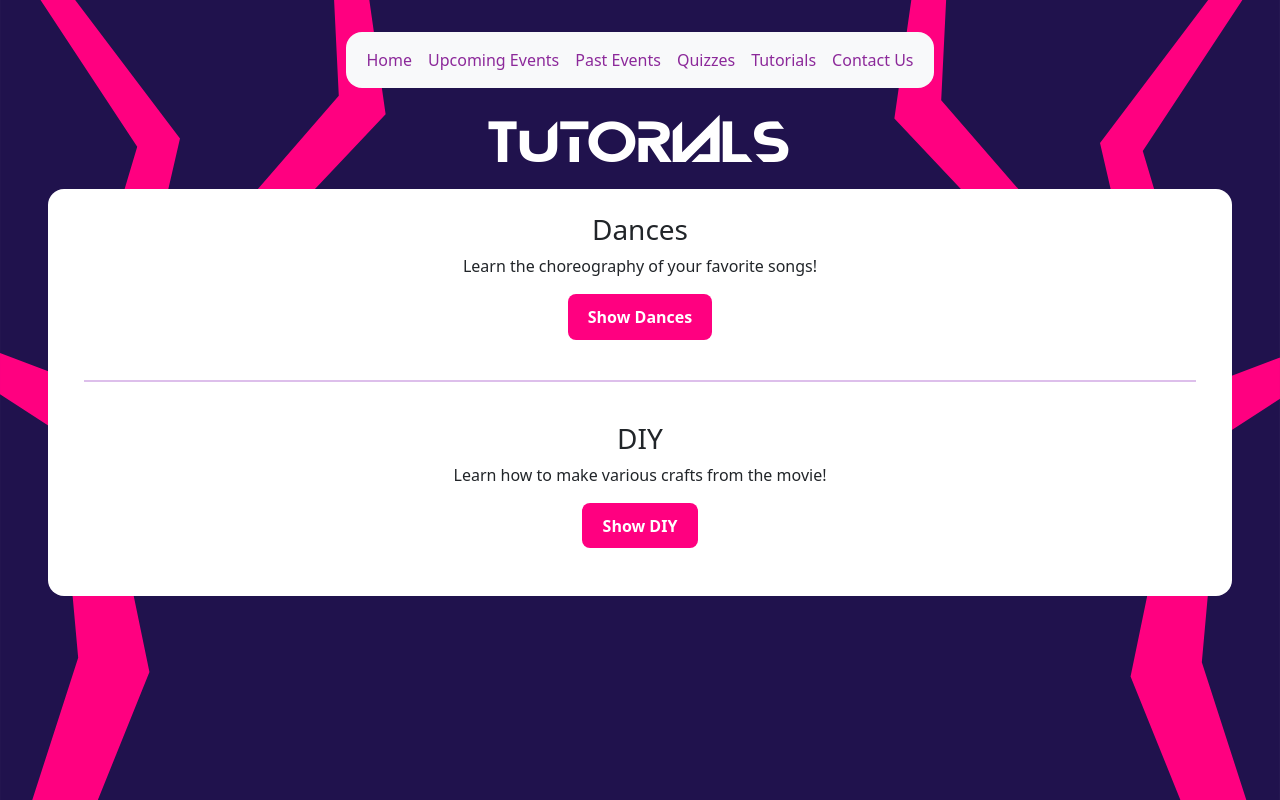
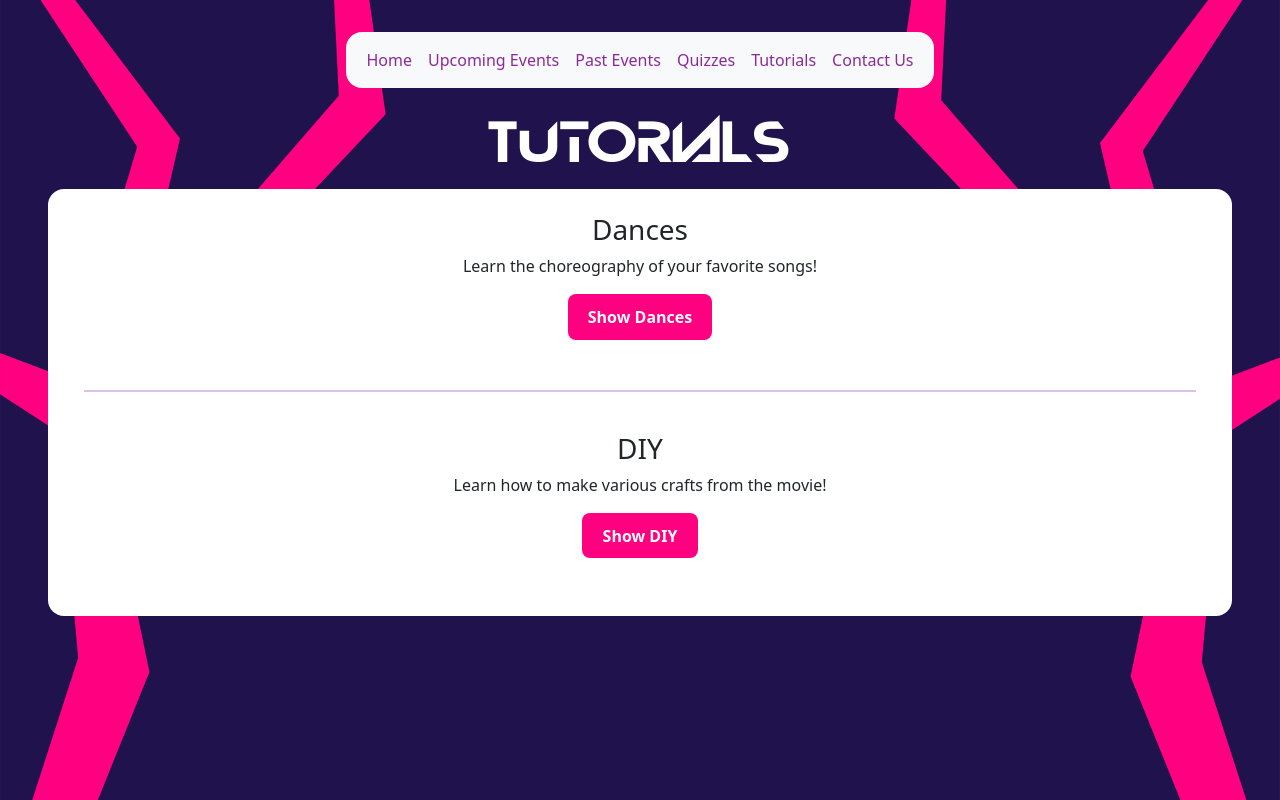
Before and after one commit to CS571-F25/p52, a React (Vite) app: page /#/tutorials in a window 1280 px wide. Built offline with nearby package versions, Linux system fonts and the light colour scheme.

Commit message:
Added margin

```diff
--- a/src/components/Tutorials.jsx
+++ b/src/components/Tutorials.jsx
@@ -12,7 +12,7 @@ export default function Tutorials () {
     <Container>
       <h3>Dances</h3>
       <p>Learn the choreography of your favorite songs!</p>
-      <button className="quiz-button" onClick={()=>{setDances(s=>!s)}} style={{backgroundColor:"#ff0080ff"}}>{dances ? "Hide Dances" : "Show Dances"}</button>
+      <button className="quiz-button" onClick={()=>{setDances(s=>!s)}} style={{backgroundColor:"#ff0080ff", marginBottom: 10}}>{dances ? "Hide Dances" : "Show Dances"}</button>
         <br/>
         {
           dances ?
@@ -34,7 +34,7 @@ export default function Tutorials () {
       <br/><hr style={{border: "1px solid #7800b0ff"}}/><br/>
       <h3>DIY</h3>
       <p>Learn how to make various crafts from the movie!</p>
-      <button className="quiz-button" onClick={()=>{setDiy(s=>!s)}} style={{backgroundColor:"#ff0080ff"}}>{diy ? "Hide DIY" : "Show DIY"}</button>
+      <button className="quiz-button" onClick={()=>{setDiy(s=>!s)}} style={{backgroundColor:"#ff0080ff", marginBottom: 10}}>{diy ? "Hide DIY" : "Show DIY"}</button>
         <br/>
         {
           diy ?
```
